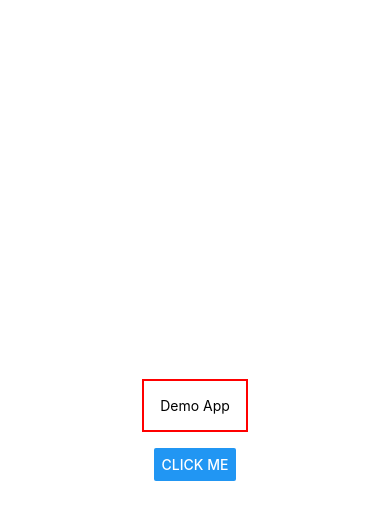
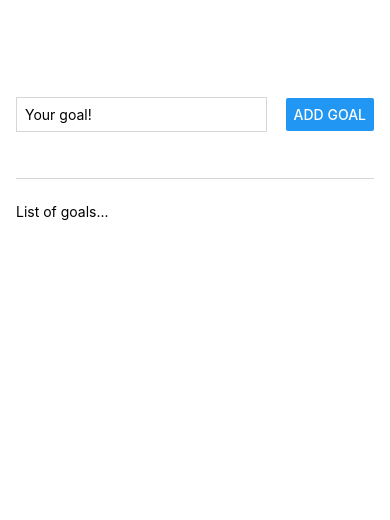
Before and after one commit to IqbalAhmadi/RNCourse, a React Native app: screen / in a window 390 px wide. Shown: the top 520 px of the page. Built offline with nearby package versions, Linux system fonts and the light colour scheme.

Commit message:
created handler functions to properly render them

```diff
--- a/App.js
+++ b/App.js
@@ -1,23 +1,57 @@
-import { StyleSheet, Text, View, Button } from 'react-native'
+import { useState } from 'react'
+import { StyleSheet, Text, View, Button, TextInput } from 'react-native'
 
 export default function App() {
+  const [enteredGoalText, setEnteredGoalText] = useState('')
+
+  function goalInputHandler(enteredText) {
+    setEnteredGoalText(enteredText)
+  }
+
+  function addGoalHandler() {
+    console.log(enteredGoalText)
+  }
+
   return (
-    <View style={styles.container}>
-      <Text
-        style={{ margin: 16, borderWidth: 2, borderColor: 'red', padding: 16 }}
-      >
-        Demo App
-      </Text>
-      <Button title="Click Me" onPress={() => alert('Hello World')} />
+    <View style={styles.appContaiber}>
+      <View style={styles.inputContainer}>
+        <TextInput
+          style={styles.textInput}
+          placeholder="Your goal!"
+          onChangeText={goalInputHandler}
+        />
+        <Button title="ADD Goal" onPress={addGoalHandler} />
+      </View>
+      <View style={styles.goalsContainer}>
+        <Text>List of goals...</Text>
+      </View>
     </View>
   )
 }
 
 const styles = StyleSheet.create({
-  container: {
+  appContaiber: {
     flex: 1,
-    backgroundColor: '#fff',
+    paddingTop: 50,
+    paddingHorizontal: 16,
+  },
+  inputContainer: {
+    flex: 1,
+    flexDirection: 'row',
     alignItems: 'center',
-    justifyContent: 'center',
+    justifyContent: 'space-between',
+    marginBottom: 24,
+    borderBottomWidth: 1,
+    borderBottomColor: '#cccccccc',
+  },
+  textInput: {
+    borderColor: '#cccccccc',
+    borderWidth: 1,
+    padding: 8,
+    marginRight: 8,
+    width: '70%',
+  },
+  goalsContainer: {
+    flex: 5,
   },
 })
```
